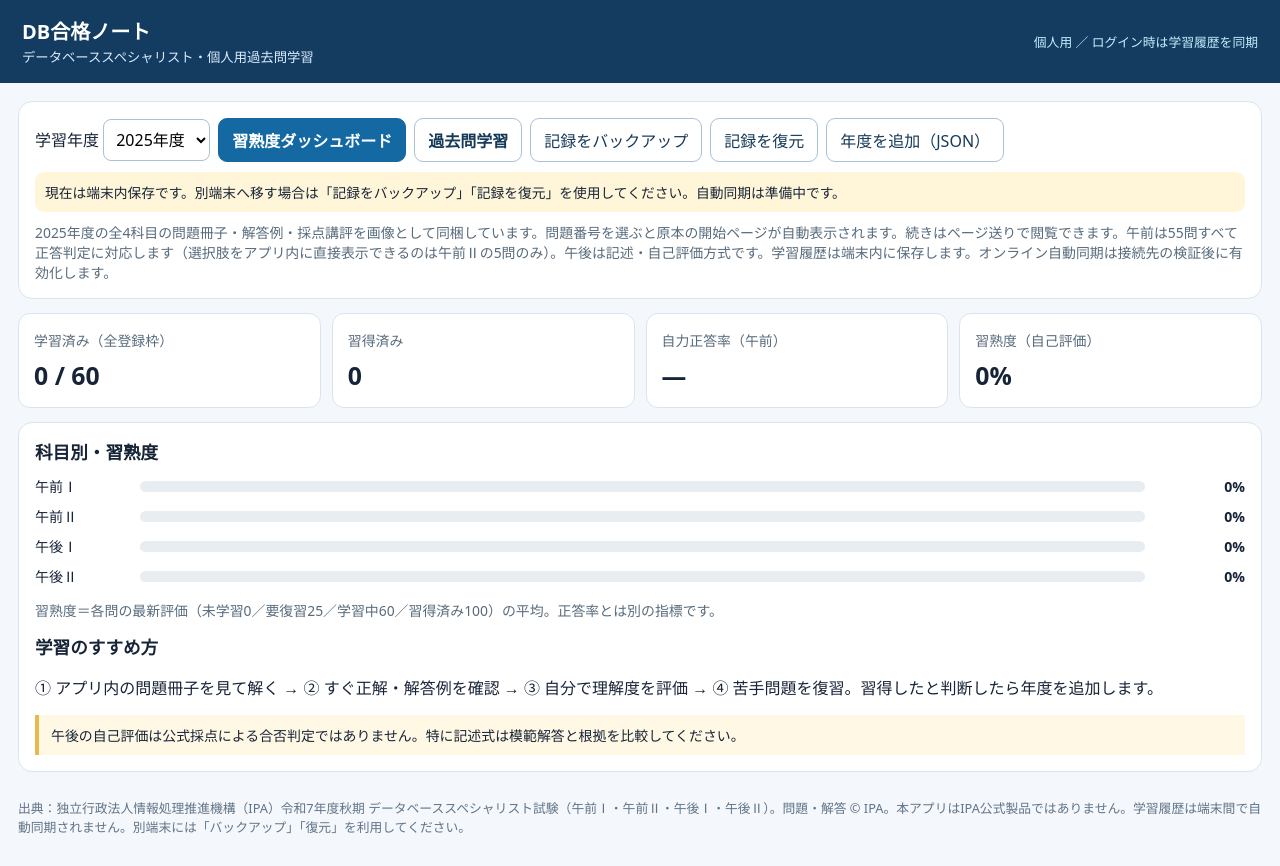
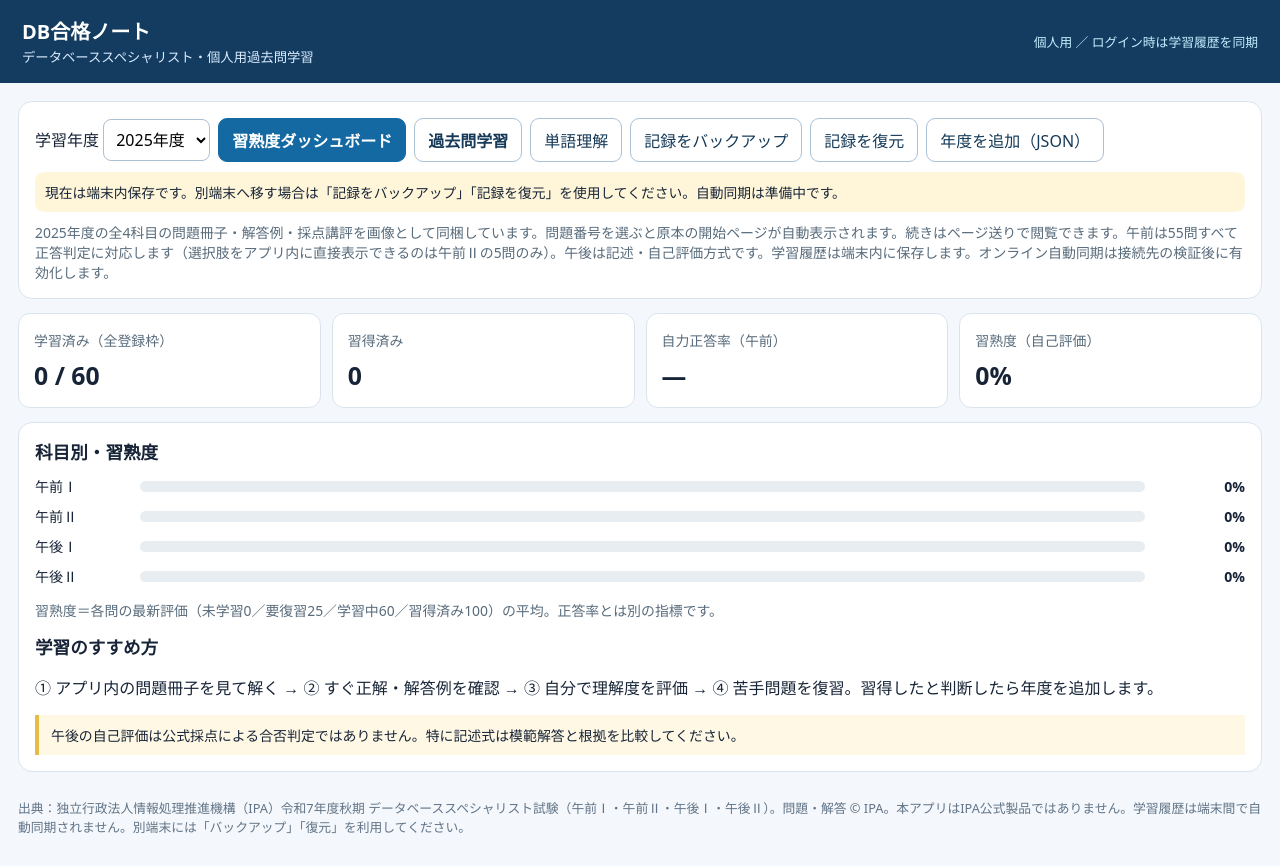
Before and after one commit to rapurasusann/db-specialist-study, a plain HTML site: page index.html in a window 1280 px wide. Drawn offline with Linux system fonts and the light colour scheme.

Commit message:
feat(terms): add isolated 42-term quiz navigation to current DB Gokaku Note

```diff
--- a/index.html
+++ b/index.html
@@ -173,4 +173,4 @@ $('syncLogout').onclick=async()=>{
 if(cloudReady){$('syncControls').hidden=false;statusLine(cloudSession?'同期設定済み：ログイン状態を確認中…':'同期設定済み：ログインしてください。');if(cloudSession)syncAll()}
 window.addEventListener('online',()=>{if(pendingSync&&cloudSession)syncAll()});
 window.addEventListener('visibilitychange',()=>{if(!document.hidden&&pendingSync&&cloudSession)syncAll()});
-</script><script src="src/mobile-study-controls.js?v=20261118m1"></script></body></html>
+</script><script src="src/mobile-study-controls.js?v=20261118m1"></script><script type="module" src="src/term-understanding-ui.mjs?v=20261121"></script></body></html>
```
